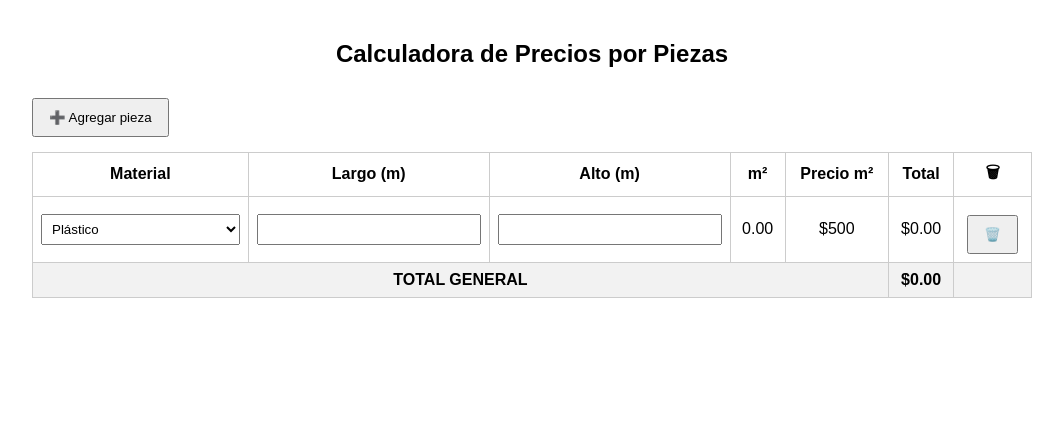
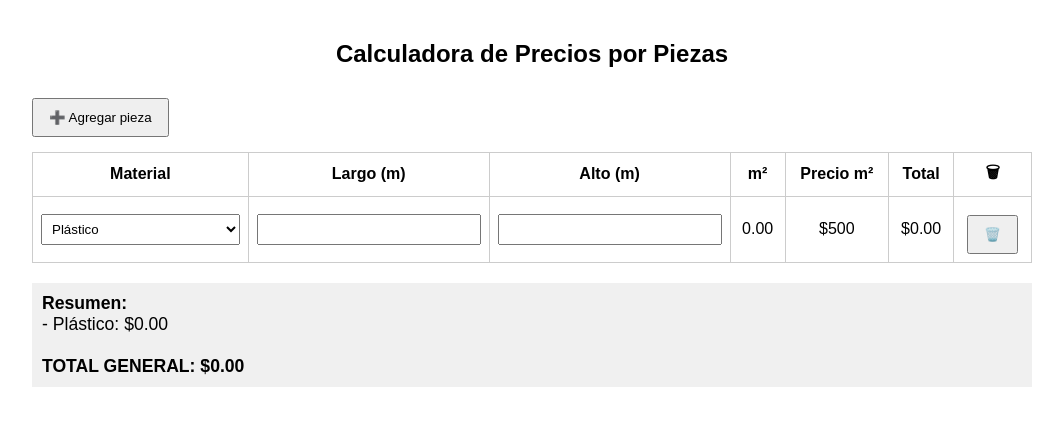
Before and after one commit to martinwjne/Calculadora-precios, a plain HTML site: page index.html in a window 1280 px wide. Shown: the whole page, without its empty margins (108-1171 px from the left). Drawn offline with Linux system fonts and the light colour scheme.

Commit message:
index.html
Signed-off-by: martinwjne <166484070+martinwjne@users.noreply.github.com>

```diff
--- a/index.html
+++ b/index.html
@@ -39,9 +39,11 @@
       padding: 10px 15px;
       margin-top: 10px;
     }
-    tfoot td {
-      font-weight: bold;
-      background-color: #f2f2f2;
+    #resumen {
+      margin-top: 20px;
+      padding: 10px;
+      background: #f0f0f0;
+      font-size: 1.1em;
     }
   </style>
 </head>
@@ -65,15 +67,10 @@
       <tbody id="tabla">
         <!-- Filas dinámicas -->
       </tbody>
-      <tfoot>
-        <tr>
-          <td colspan="5">TOTAL GENERAL</td>
-          <td id="totalGeneral">$0.00</td>
-          <td></td>
-        </tr>
-      </tfoot>
     </table>
   </div>
+
+  <div id="resumen"></div>
 
   <script>
     const materiales = {
@@ -89,11 +86,14 @@
       "Reflecta 6mm": 1600
     };
 
+    function redondearADecena(valor) {
+      return Math.ceil(valor / 10) * 10;
+    }
+
     function agregarFila() {
       const tabla = document.getElementById('tabla');
       const fila = document.createElement('tr');
 
-      // Material
       const tdMaterial = document.createElement('td');
       const select = document.createElement('select');
       for (const mat in materiales) {
@@ -104,60 +104,53 @@
       }
       tdMaterial.appendChild(select);
 
-      // Largo
       const tdLargo = document.createElement('td');
       const inputLargo = document.createElement('input');
       inputLargo.type = 'number';
       inputLargo.step = '0.01';
       tdLargo.appendChild(inputLargo);
 
-      // Alto
       const tdAlto = document.createElement('td');
       const inputAlto = document.createElement('input');
       inputAlto.type = 'number';
       inputAlto.step = '0.01';
       tdAlto.appendChild(inputAlto);
 
-      // m²
       const tdM2 = document.createElement('td');
       tdM2.textContent = '0.00';
 
-      // Precio m²
       const tdPrecio = document.createElement('td');
       tdPrecio.textContent = `$${select.value}`;
 
-      // Total
       const tdTotal = document.createElement('td');
       tdTotal.textContent = '$0.00';
 
-      // Botón eliminar
       const tdEliminar = document.createElement('td');
       const btnEliminar = document.createElement('button');
       btnEliminar.textContent = '🗑️';
       btnEliminar.onclick = () => {
         fila.remove();
-        actualizarTotalGeneral();
+        actualizarResumen();
       };
       tdEliminar.appendChild(btnEliminar);
 
-      // Actualizar fila
       const actualizar = () => {
         const largo = parseFloat(inputLargo.value) || 0;
         const alto = parseFloat(inputAlto.value) || 0;
         const m2 = largo * alto;
         const precio = parseFloat(select.value);
         const total = m2 * precio;
+        const totalRedondeado = redondearADecena(total);
 
         tdM2.textContent = m2.toFixed(2);
         tdPrecio.textContent = `$${precio}`;
-        tdTotal.textContent = `$${total.toFixed(2)}`;
+        tdTotal.textContent = `$${totalRedondeado.toFixed(2)}`;
 
-        actualizarTotalGeneral();
+        actualizarResumen();
       };
 
       [select, inputLargo, inputAlto].forEach(el => el.oninput = actualizar);
 
-      // Agregar la fila
       fila.appendChild(tdMaterial);
       fila.appendChild(tdLargo);
       fila.appendChild(tdAlto);
@@ -167,23 +160,33 @@
       fila.appendChild(tdEliminar);
       tabla.appendChild(fila);
 
-      actualizar(); // Para mostrar valores iniciales
+      actualizar();
     }
 
-    function actualizarTotalGeneral() {
+    function actualizarResumen() {
       const filas = document.querySelectorAll('#tabla tr');
-      let total = 0;
+      const resumen = {};
+      let totalGeneral = 0;
+
       filas.forEach(fila => {
-        const td = fila.querySelector('td:nth-child(6)');
-        if (td && td.textContent.includes('$')) {
-          const valor = parseFloat(td.textContent.replace('$', '')) || 0;
-          total += valor;
+        const matNombre = fila.querySelector('td select')?.selectedOptions[0]?.textContent;
+        const totalTxt = fila.querySelector('td:nth-child(6)')?.textContent || "$0";
+        const totalNum = parseFloat(totalTxt.replace('$', '')) || 0;
+
+        if (matNombre) {
+          resumen[matNombre] = (resumen[matNombre] || 0) + totalNum;
+          totalGeneral += totalNum;
         }
       });
-      document.getElementById('totalGeneral').textContent = `$${total.toFixed(2)}`;
+
+      let resumenHtml = "<strong>Resumen:</strong><br>";
+      for (let mat in resumen) {
+        resumenHtml += `- ${mat}: $${redondearADecena(resumen[mat]).toFixed(2)}<br>`;
+      }
+      resumenHtml += `<br><strong>TOTAL GENERAL: $${redondearADecena(totalGeneral).toFixed(2)}</strong>`;
+      document.getElementById('resumen').innerHTML = resumenHtml;
     }
 
-    // Carga una fila inicial
     agregarFila();
   </script>
 </body>
```
